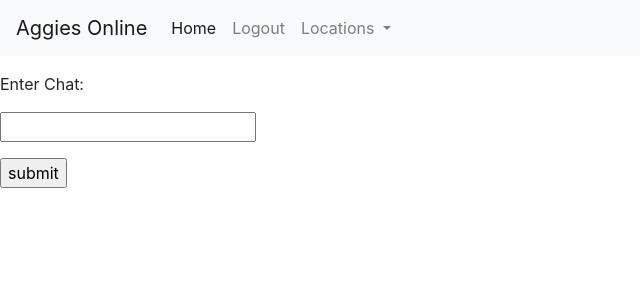
After one commit to Preebie/Hackathon-2020, a Flask app: page /ZacharyChatbox in a window 1280 px wide. The commit adds this page. Shown: the top 300 px of the page, without its empty margins (0-640 px from the left). Run offline with Flask 2, Linux system fonts and the light colour scheme; data that the repository does not hold is empty; some libraries are stand-ins or nearby versions.

Commit message:
update with displaying data from firebase

```diff
--- a/FirebaseHelper.py
+++ b/FirebaseHelper.py
@@ -2,6 +2,7 @@
 
 from Student import Student
 import firebase_admin
+import json
 from firebase_admin import db
 from firebase_admin import credentials
 
@@ -40,11 +41,22 @@ def removeStudent(checkpoint, name):
                 newDict.update({key: value})
         ref.set(newDict)
 
-def chatBox(number, checkpoint, name, message):
+def AddChat(number, checkpoint, name, message):
     # Adds a student to the checkpoint
-    chatbox_db_name = checkpoint + "_chat"
+    chatboxdbname = checkpoint + "_chat"
     entry = name + ": " + message
-    ref = db.reference(chatbox_db_name)
-    ref.update({
-        number: message
-    })
+    ref = db.reference(chatboxdbname)
+    numbe = str(number)
+    ref.push(entry)
+
+def getChats(checkpoint):#objects at the specified checkpoint
+    chatdb = checkpoint + "_chat"
+    ref = db.reference(chatdb)
+    result = ref.get()
+    if result:
+        chats = []
+        for key, value in result.items():
+            chats.append(value)
+        return chats
+    else:
+        return []
--- a/app.py
+++ b/app.py
@@ -1,12 +1,15 @@
 #Use this for any flask implementation
 from flask import Flask, redirect, url_for, render_template, request, session, flash
 from datetime import timedelta
-from FirebaseHelper import pushStudent, getStudents, removeStudent
+import time
+from FirebaseHelper import pushStudent, getStudents, removeStudent, AddChat, getChats
 
 
 app = Flask(__name__)
 app.secret_key = "hello"
 app.permanent_session_lifetime = timedelta(minutes=2)
+
+
 
 @app.route("/")
 def home():
@@ -15,7 +18,7 @@ def home():
 @app.route("/login", methods=["POST", "GET"])
 def login():
     if request.method == "POST":
-        #session.permanent = True
+        session.permanent = True
         user = request.form["nm"]
         email = request.form["email"]
         session["user"] = user
@@ -39,6 +42,23 @@ def Zachary():
 
     return render_template("Zachary.html")
 
+@app.route("/ZacharyChatbox",methods=["POST", "GET"])
+
+
+def ZacharyChatbox():
+    q = " "
+    counter = 0
+    for chat in getChats("Zachry"):
+        counter += 1
+        q = q + chat + "\n"
+    ts = time.time()
+    if request.method == "POST":
+        message = request.form["chat"]
+        AddChat(ts,"Zachry", session["user"], message)
+
+
+    return render_template("ZacharyChatbox.html",content = q)
+
 @app.route('/my-link/')
 def my_link():
   q = " "
--- a/templates/Zachary.html
+++ b/templates/Zachary.html
@@ -2,4 +2,6 @@
 {% block title %}User Page{% endblock %}
 {% block content %}
 <a href="/my-link/">See names and emails</a>
+<form action="http://127.0.0.1:5000/ZacharyChatbox" method="get">
+    <p><input type="submit" name="chatbox" value="Go to Zachary Chatbox!"></p>
 {% endblock %}
--- /dev/null
+++ b/templates/ZacharyChatbox.html
@@ -0,0 +1,11 @@
+{% extends "base.html" %}
+{% block title %}User Page{% endblock %}
+{% block content %}
+<p>{{content}}</p>
+<form action="#" method="post">
+    <p>Enter Chat:</p>
+    <p><input type="text" name="chat" /></p>
+    <p><input type="submit" value="submit"></p>
+</form>
+
+{% endblock %}
```
